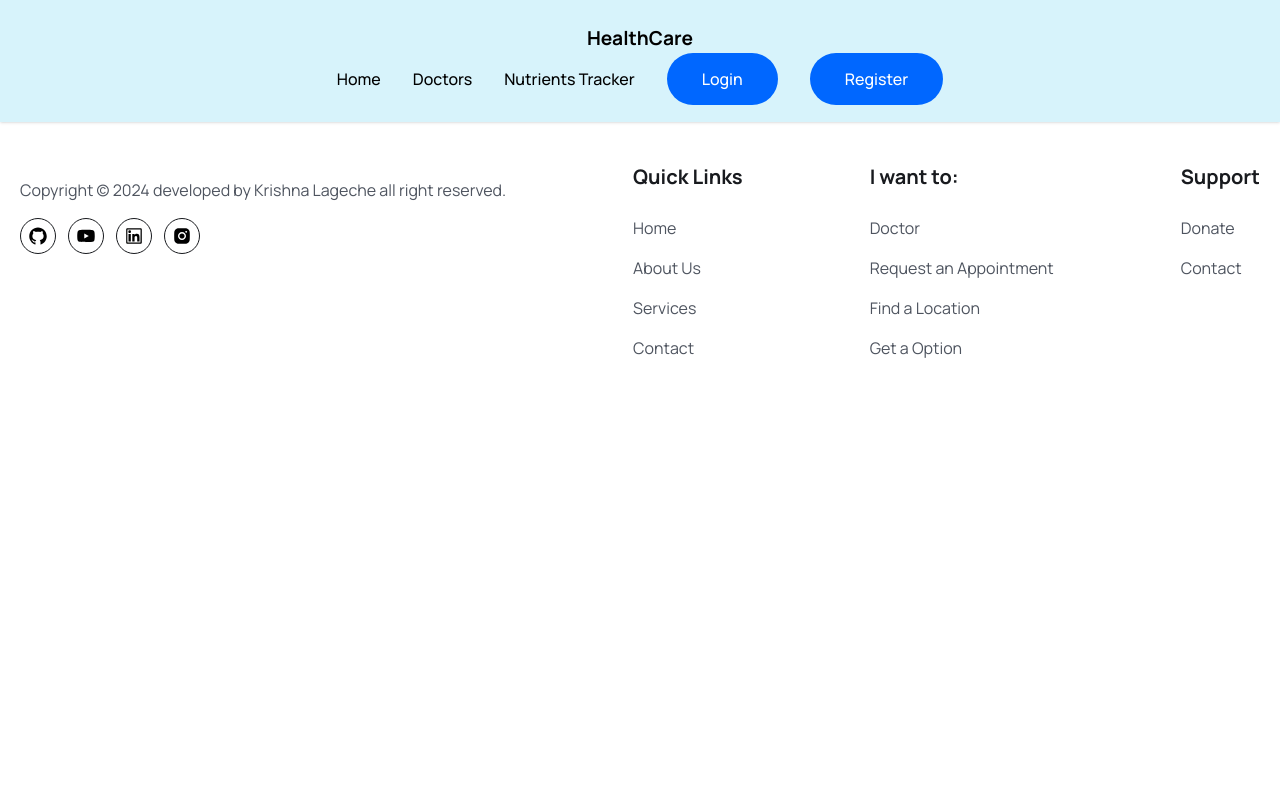
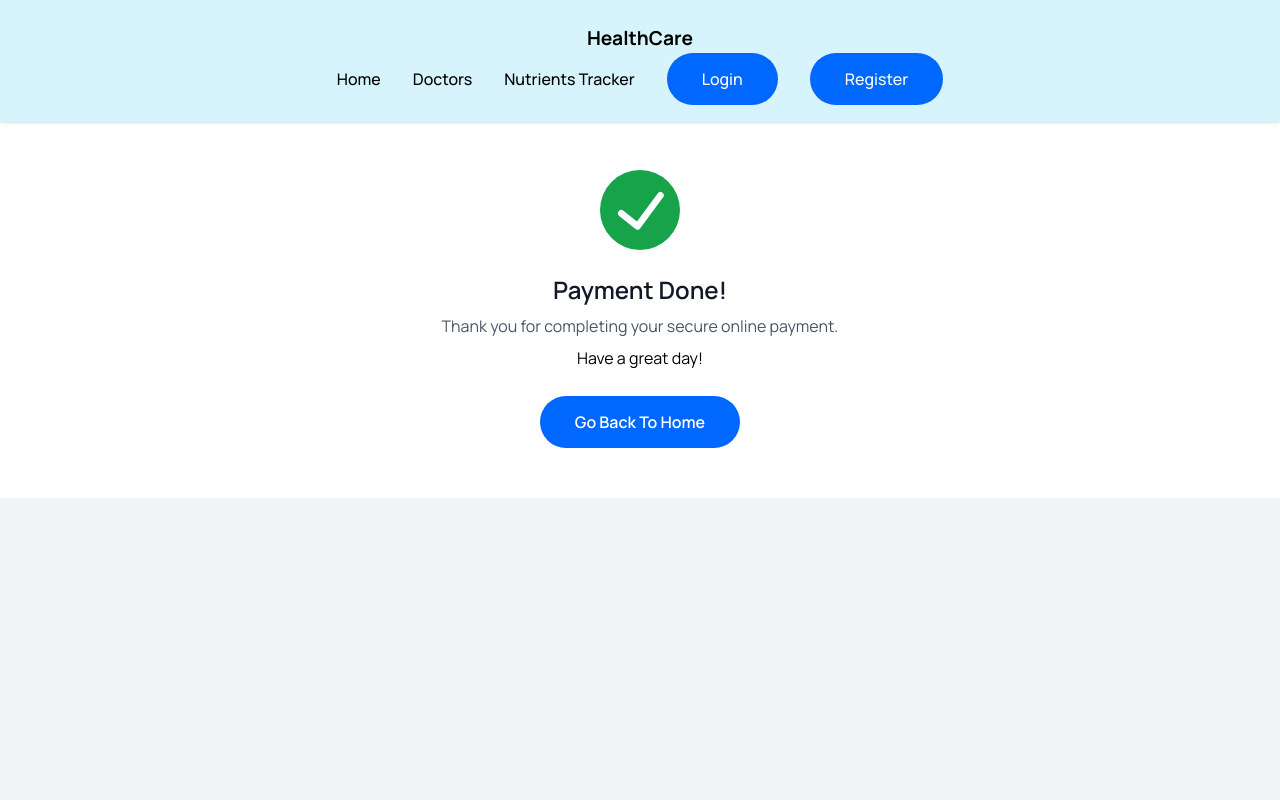
Before and after one commit to HackForge-JUSL/KRISHNA_LAGECHE_Frontend, a React (Vite) app: page /checkout-success in a window 1280 px wide. Shown: the top 800 px of the page. Built offline with nearby package versions, Linux system fonts and the light colour scheme; no server answers.

Commit message:
Payment Implemented

```diff
--- a/src/Routes/Routers.jsx
+++ b/src/Routes/Routers.jsx
@@ -13,7 +13,7 @@ import { Routes, Route } from "react-router-dom";
 import LobbyScreen from "../screens/Lobby.jsx";
 import RoomPage from "../screens/Room.jsx";
 import Nutrients from "../components/Nutrients.jsx";
-
+import CheckoutSuccess from '../pages/CheckoutSuccess.jsx';
 const Routers = () => {
     return (
         <Routes>
@@ -32,6 +32,7 @@ const Routers = () => {
             <Route path="/nutrients" element={<Nutrients />} />
             <Route path="/room" element={<LobbyScreen />} />
             <Route path="/room/:roomId" element={<RoomPage />} />
+            <Route path='/checkout-success' element={<CheckoutSuccess />} />
         </Routes>
     )
 }
--- /dev/null
+++ b/src/pages/CheckoutSuccess.jsx
@@ -0,0 +1,36 @@
+import { Link } from 'react-router-dom';
+
+
+const CheckoutSuccess = () => {
+    return (
+        <div className='bg-gray-100 h-screen'>
+            <div className='bg-white p-6 md:mx-auto'>
+                <svg
+                    viewBox='0 0 24 24'
+                    className='text-green-600 w-20 h-20 mx-auto my-6'
+                >
+                    <path
+                        fill="currentColor"
+                        d='M12,0A12,12,0,1,0,24,12,12.014,12.014,0,0,0,12,0Zm6.927,8.2-6.845,9.289a1.011,1.011,0,0,1-1.43.188L5.764,13.769a1,1,0,1,1,1.25-1.562l4.076,3.261,6.227-8.451A1,1,0,1,1,18.927,8.22'
+                    ></path>
+                </svg>
+                <div className='text-center'>
+                    <h3 className='md:text-2xl text-base text-gray-900 font-semibold text-center'>
+                        Payment Done!
+                    </h3>
+                    <p className='text-gray-600 my-2'>
+                        Thank you for completing your secure online payment.
+                    </p>
+                    <p>Have a great day!</p>
+                    <div className='py-10 text-center'>
+                        <Link to="/home"
+                            className='btn'
+                        >Go Back To Home</Link>
+                    </div>
+                </div>
+            </div>
+        </div>
+    )
+}
+
+export default CheckoutSuccess
--- a/src/pages/Doctors/SidePanel.jsx
+++ b/src/pages/Doctors/SidePanel.jsx
@@ -1,11 +1,48 @@
 import React from 'react'
+import axios from "axios";
+import { FaIndianRupeeSign } from "react-icons/fa6";
+import { BASE_URL, token } from "../../config.js";
+import { toast } from "react-toastify";
 
-const SidePanel = () => {
+const config = {
+    headers: {
+        'Authorization': `Bearer ${token}`
+    }
+};
+
+const SidePanel = ({ doctorId, ticketPrice }) => {
+    const bookingHandler = async () => {
+        try {
+            const res = await axios.post(`${BASE_URL}/bookings/checkout-session/${doctorId}`, {}, config);
+            const { session, message, success } = res.data;
+            if (!success) {
+                throw new Error(message + "Please try again");
+            }
+            console.log(session);
+            if (session.url) {
+                window.location.href = session.url;
+            }
+        } catch (error) {
+            toast.error(error.message);
+        }
+    }
     return (
-        <>
-            <div>Doctors ka booking price</div>
-            <div>Pay Now</div>
-        </>
+        <div className='shadow-panelShadow p-3 lg:p-5 rounded-md w-[80%] md:w-full'>
+            <div className='flex items-center justify-between'>
+                <p className='text_para mt-0 font-semibold'>Appointment Price</p>
+                <span className='text-md mt-3 md:mt-0 flex items-center justify-center text-headingColor'><FaIndianRupeeSign />{ticketPrice} </span>
+            </div>
+            <div className='mt-7'>
+                <p className='text_para mt-0 font-semibold text-headingColor'>Available Time Slots</p>
+                <ul className='mt-3'>
+
+                    {/* time slotes */}
+                </ul>
+            </div>
+            <div className='flex justify-center items-center'>
+                <button className='btn' onClick={bookingHandler}>Book Appointment</button>
+            </div>
+        </div>
     )
 }
 
```
